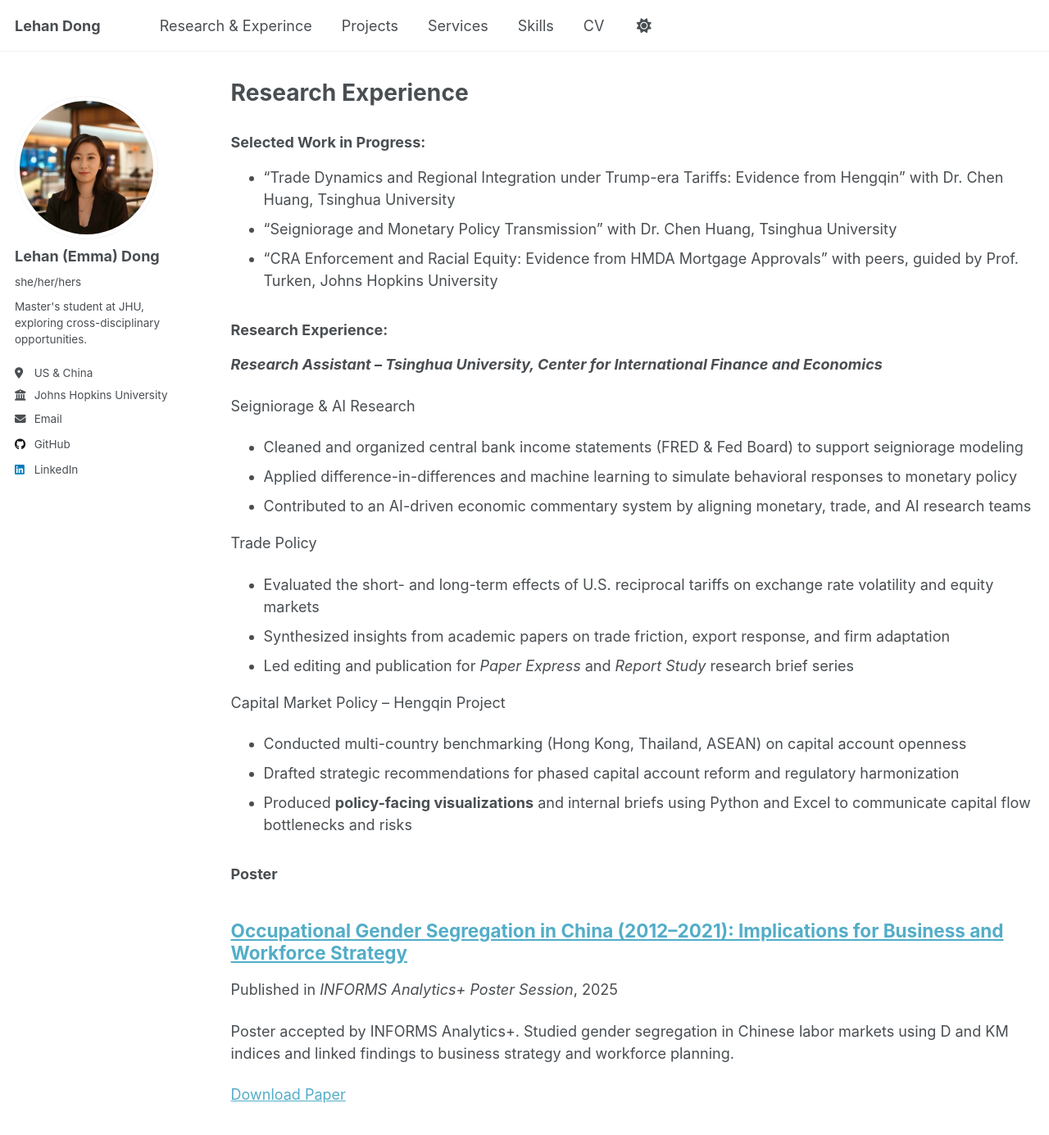
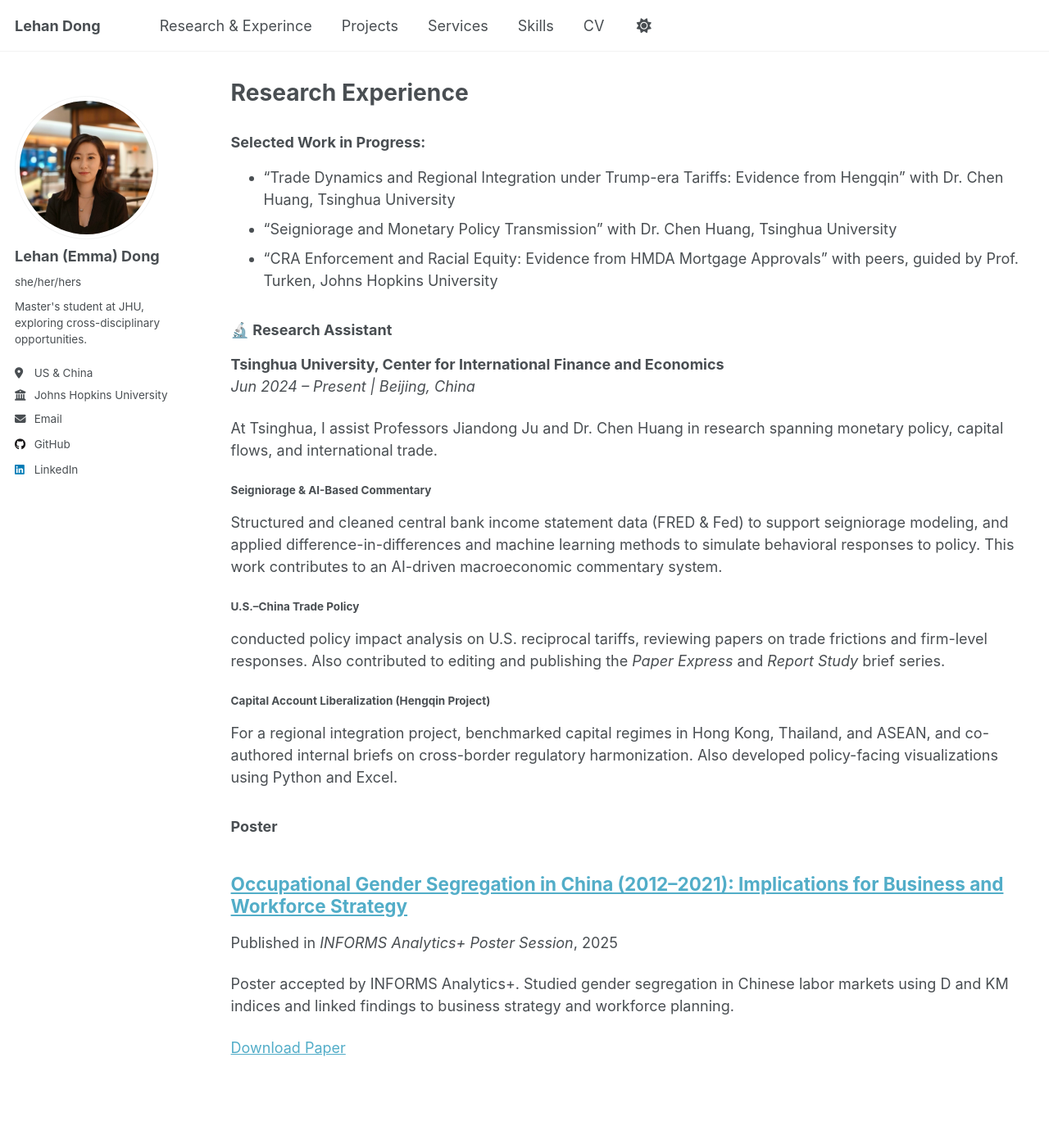
Before and after one commit to LehanDong/lehandongwebsite, a Jekyll site: the page built from _pages/publications.md, in a window 1280 px wide and 1400 px high. Shown: the top 1385 px of the window at 82% size. Built offline with Jekyll 4.4.1, drawn with Linux system fonts in a browser that asks for light colours.

Commit message:
Update publications.md

```diff
--- a/_pages/publications.md
+++ b/_pages/publications.md
@@ -4,15 +4,6 @@ title: "Research Experience"
 permalink: /publications/
 author_profile: true
 ---
-<style>
-.page__content {
-  font-size: 17px;
-  line-height: 1.8;
-}
-.page__content p {
-  margin-bottom: 1.2em;
-}
-</style>
 
 {% include base_path %}
 
@@ -21,24 +12,20 @@ author_profile: true
 * “Seigniorage and Monetary Policy Transmission” with Dr. Chen Huang, Tsinghua University
 * “CRA Enforcement and Racial Equity: Evidence from HMDA Mortgage Approvals” with peers, guided by Prof. Turken, Johns Hopkins University
 
-### Research Experience:
-***Research Assistant – Tsinghua University, Center for International Finance and Economics***
+### 🔬 Research Assistant
+**Tsinghua University, Center for International Finance and Economics**
+*Jun 2024 – Present | Beijing, China*
 
-Seigniorage & AI Research
-- Cleaned and organized central bank income statements (FRED & Fed Board) to support seigniorage modeling
-- Applied difference-in-differences and machine learning to simulate behavioral responses to monetary policy
-- Contributed to an AI-driven economic commentary system by aligning monetary, trade, and AI research teams
+At Tsinghua, I assist Professors Jiandong Ju and Dr. Chen Huang in research spanning monetary policy, capital flows, and international trade.
 
-Trade Policy
-- Evaluated the short- and long-term effects of U.S. reciprocal tariffs on exchange rate volatility and equity markets
-- Synthesized insights from academic papers on trade friction, export response, and firm adaptation
-- Led editing and publication for *Paper Express* and *Report Study* research brief series
+#### Seigniorage & AI-Based Commentary
+Structured and cleaned central bank income statement data (FRED & Fed) to support seigniorage modeling, and applied difference-in-differences and machine learning methods to simulate behavioral responses to policy. This work contributes to an AI-driven macroeconomic commentary system.
 
-Capital Market Policy – Hengqin Project
-- Conducted multi-country benchmarking (Hong Kong, Thailand, ASEAN) on capital account openness
-- Drafted strategic recommendations for phased capital account reform and regulatory harmonization
-- Produced **policy-facing visualizations** and internal briefs using Python and Excel to communicate capital flow bottlenecks and risks
+#### U.S.–China Trade Policy
+conducted policy impact analysis on U.S. reciprocal tariffs, reviewing papers on trade frictions and firm-level responses. Also contributed to editing and publishing the *Paper Express* and *Report Study* brief series.
 
+#### Capital Account Liberalization (Hengqin Project)
+For a regional integration project, benchmarked capital regimes in Hong Kong, Thailand, and ASEAN, and co-authored internal briefs on cross-border regulatory harmonization. Also developed policy-facing visualizations using Python and Excel.
 
 ### Poster
 {% if site.author.googlescholar %}
```
